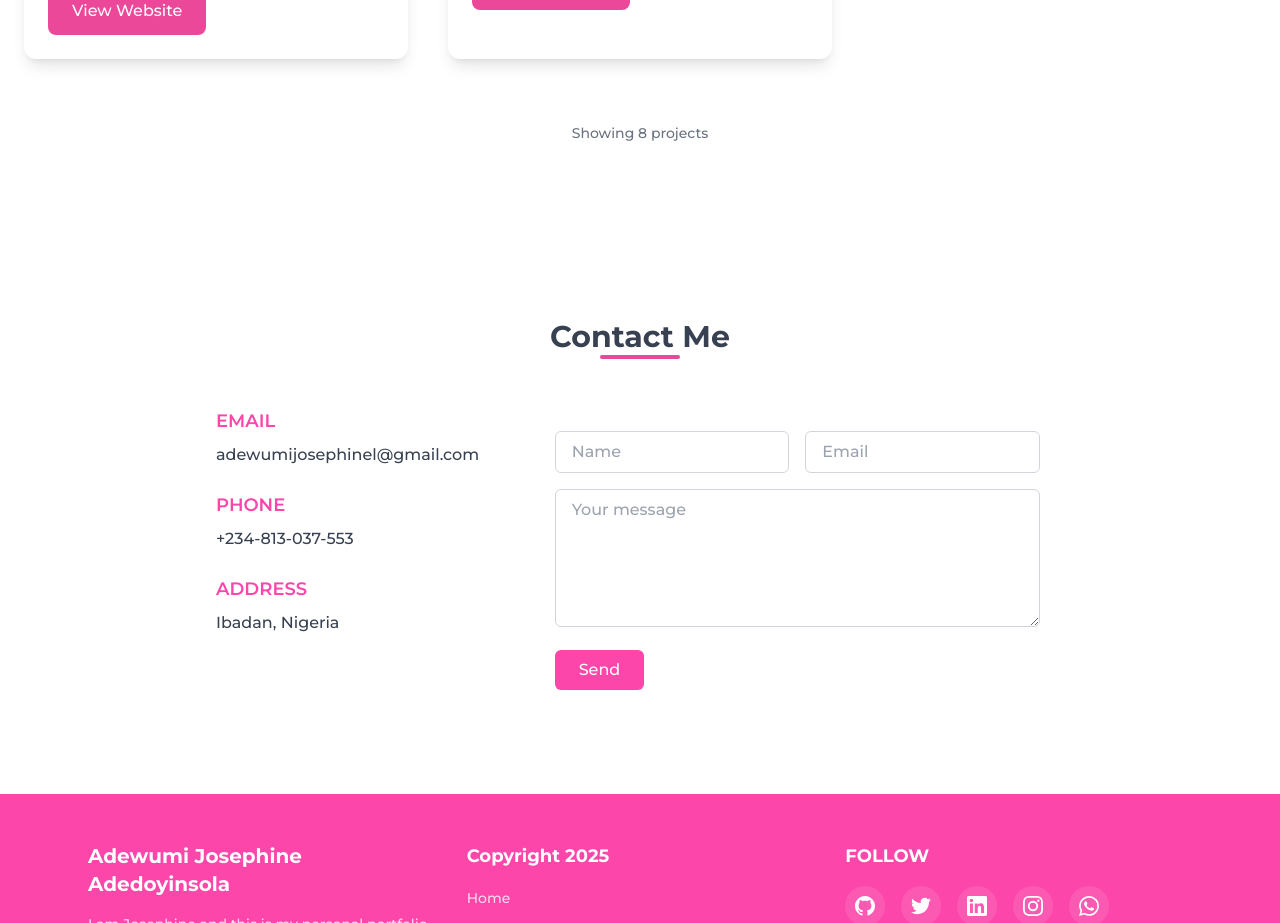
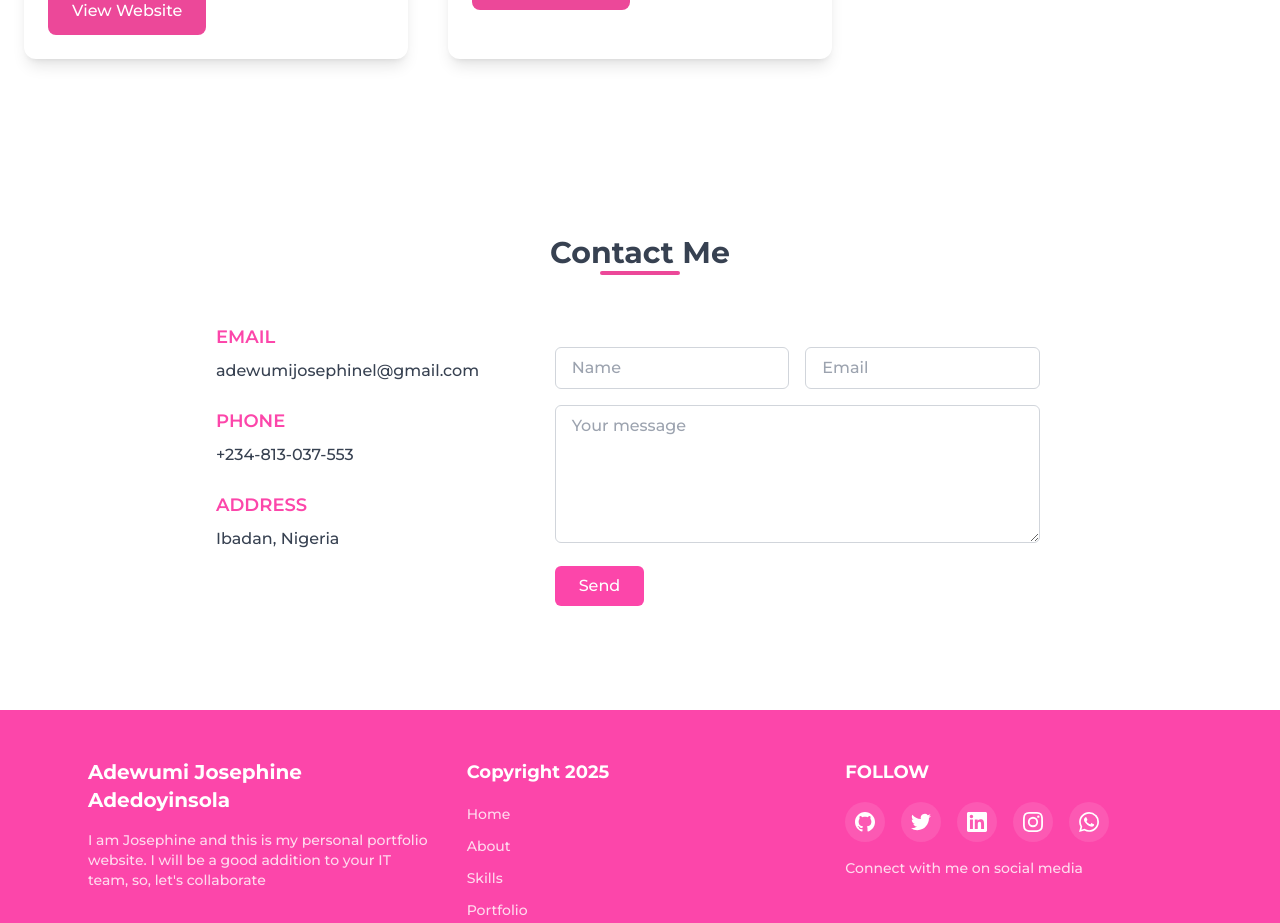
Before and after one commit to josseycodes1/NextJS-Portfolio, a Next.js app: page / in a window 1280 px wide. Shown: the part 3960-4883 px from the top of the page. Built offline with nearby package versions, Linux system fonts and the light colour scheme.

Commit message:
name fix

```diff
--- a/src/components/Portfolio.tsx
+++ b/src/components/Portfolio.tsx
@@ -114,12 +114,6 @@ const PortfolioSection = () => {
             </div>
           ))}
         </div>
-
-        <div className="text-center mt-16">
-          <p className="text-gray-500 text-sm">
-            Showing {portfolioItems.length} projects
-          </p>
-        </div>
       </div>
     </section>
   );
```
